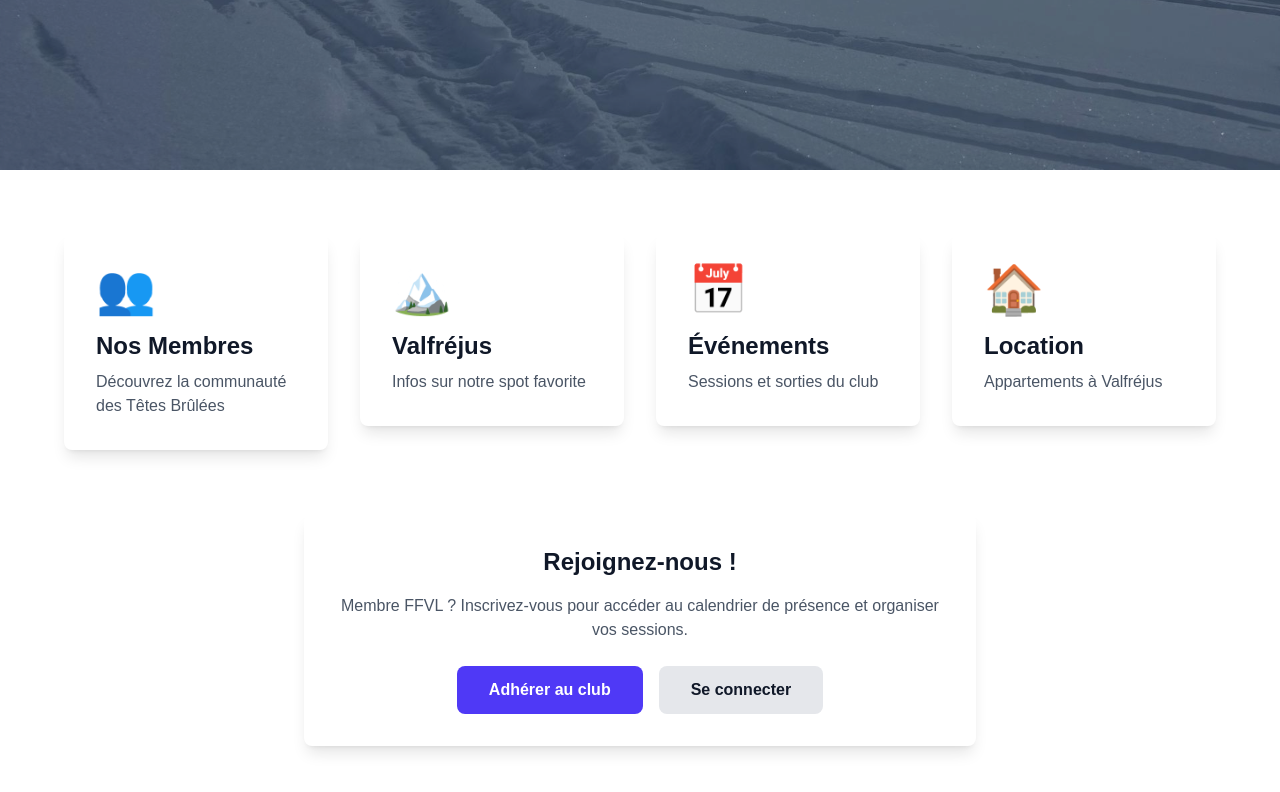
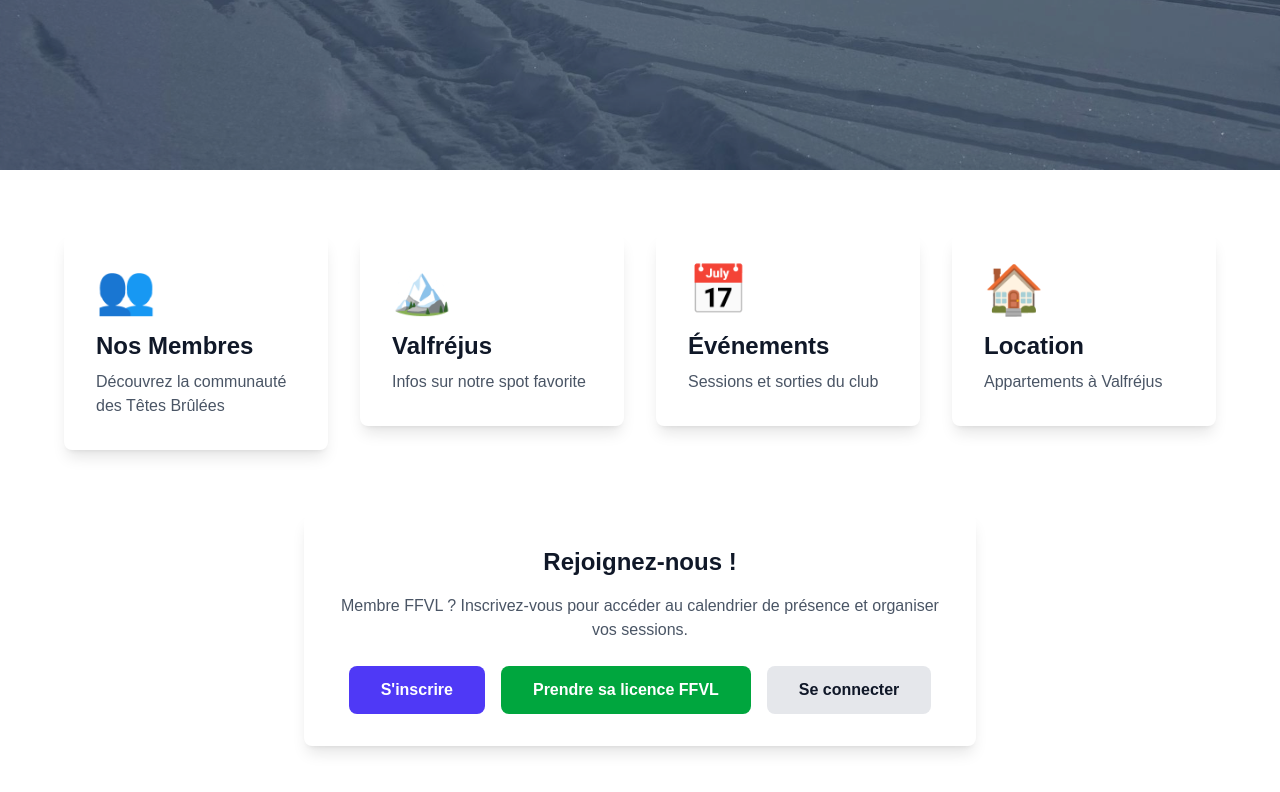
Before and after one commit to clementsbt/tetes-brulees, a Next.js app: page / in a window 1280 px wide. Shown: the part 630-1422 px from the top of the page. Built offline with nearby package versions, Linux system fonts and the light colour scheme.

Commit message:
fix: ajout bouton licence FFVL

```diff
--- a/app/page.tsx
+++ b/app/page.tsx
@@ -154,8 +154,16 @@ export default function HomePage() {
                 href="/inscription"
                 className="bg-indigo-600 text-white px-8 py-3 rounded-lg font-semibold hover:bg-indigo-700 transition-colors"
               >
-                Adhérer au club
+                S'inscrire
               </Link>
+              <a
+                href="https://intranet.ffvl.fr/ffvl_licenceonline/pre_rempli/NEW/1431"
+                target="_blank"
+                rel="noopener noreferrer"
+                className="bg-green-600 text-white px-8 py-3 rounded-lg font-semibold hover:bg-green-700 transition-colors"
+              >
+                Prendre sa licence FFVL
+              </a>
               <Link
                 href="/connexion"
                 className="bg-gray-200 text-gray-900 px-8 py-3 rounded-lg font-semibold hover:bg-gray-300 transition-colors"
```
